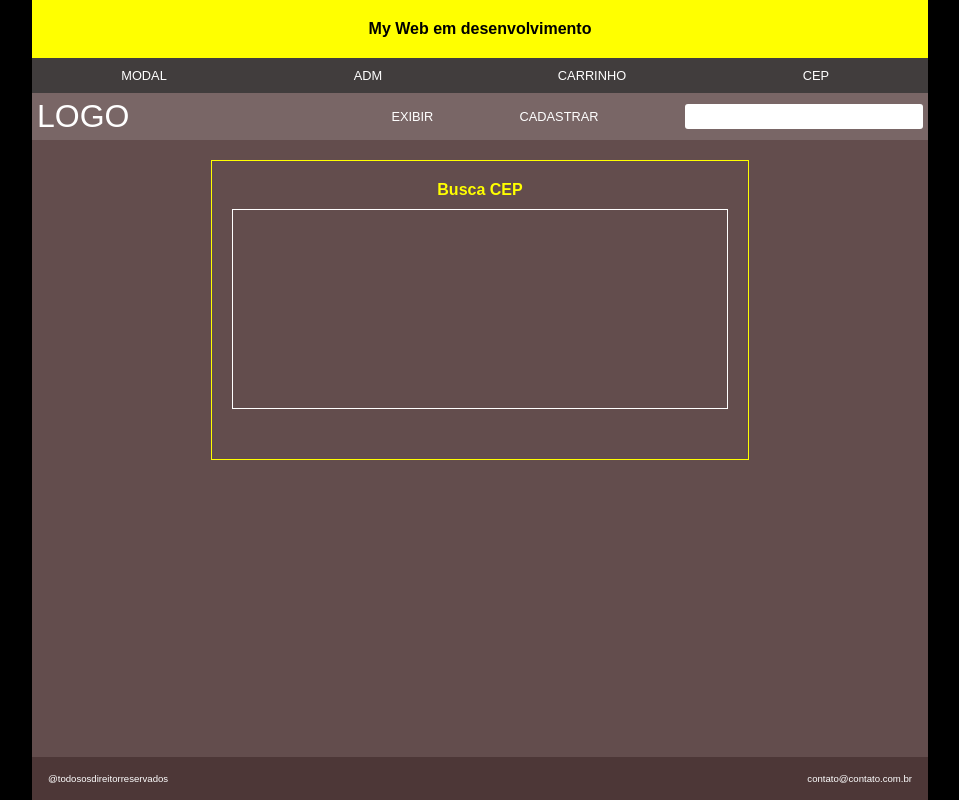
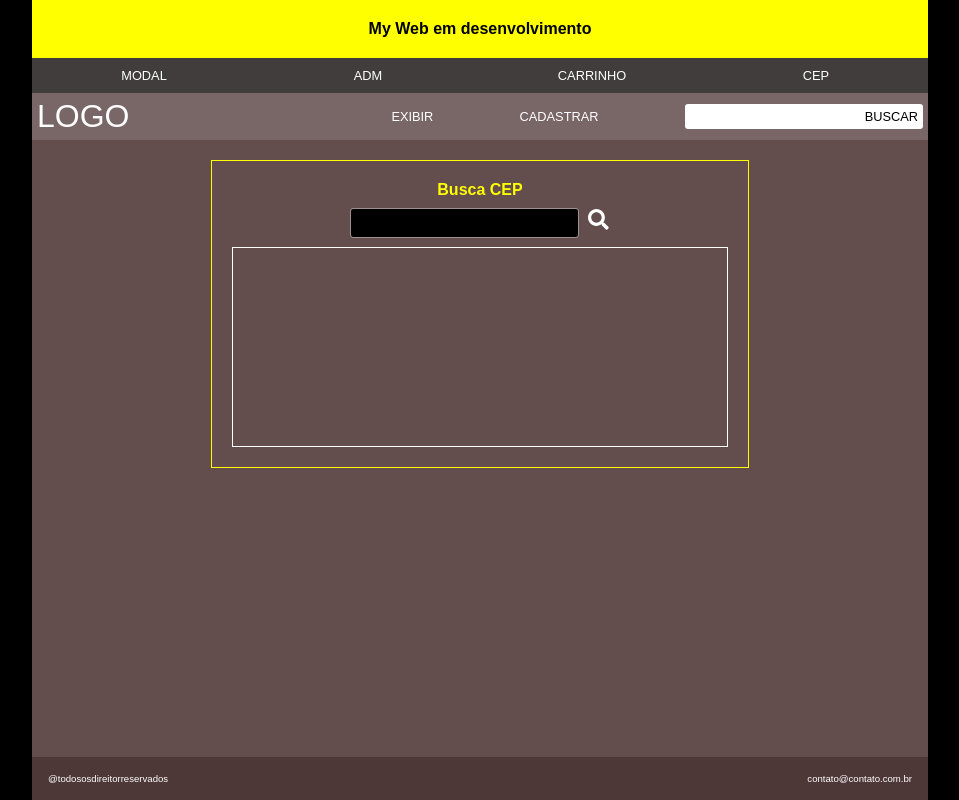
Before and after one commit to moacirdeveloper/appk1, a React (Create React App) app: page /buscacep in a window 1280 px wide. Shown: the whole page, without its empty margins (160-1119 px from the left). Built offline with nearby package versions, Linux system fonts and the light colour scheme; no server answers.

Commit message:
Mantenção AppMenu link Cep AppBuscaCep

```diff
--- a/package.json
+++ b/package.json
@@ -8,6 +8,7 @@
     "@testing-library/user-event": "^13.5.0",
     "react": "^18.2.0",
     "react-dom": "^18.2.0",
+    "react-icons": "^4.10.1",
     "react-router-dom": "^6.14.0",
     "react-scripts": "5.0.1",
     "web-vitals": "^2.1.4"
--- a/src/css/AppBuscaCep.css
+++ b/src/css/AppBuscaCep.css
@@ -12,9 +12,26 @@
 }
 .dadosBuscaCep{
     display: flex;
+    text-align: center;
     flex-direction: column;
     width: 100%;
     border: 1px solid white;
     min-height: 200px;
     padding: 10px;
 }
+.containerBuscaCep input{
+    background-color: black;
+    border-color: white;
+    border-radius: 2px;
+    color: white;
+    outline: 1px solid rgba(255, 255, 255, 0.377);
+}
+.valorDigitadoInput{
+    display: flex;
+}
+svg{
+    color: white;
+    font-size: 1.3em;
+    margin-left: 10px;
+
+}
--- a/src/css/AppMenuBar.css
+++ b/src/css/AppMenuBar.css
@@ -27,6 +27,7 @@
 .buscaDados input{
     background-color: white;
     padding: 5px;
+    color: black;
 }
 .buscaDados input[type="text"]{
     border-radius: 3px 0px 0px 3px;
--- a/src/paginas/AppBuscaCep.jsx
+++ b/src/paginas/AppBuscaCep.jsx
@@ -1,15 +1,24 @@
 import React from "react";
-import { useState, useEffect } from "react";
+import { FaSearch } from "react-icons/fa"
+import { useState, useEffect, useRef } from "react";
 
 import "../css/AppBuscaCep.css";
 
 function AppBuscaCep(){
 
+    const [ inputDado, setInputDado ] = useState("");
     const [ cep, setCep ] = useState({});
+    const inputDigitado = useRef();
 
     useEffect( () => {
 
-        fetch("https://viacep.com.br/ws/01001000/json/")
+        if(inputDado === ""){
+            inputDigitado.current.focus();
+            setInputDado("");
+            return;
+        }
+
+        fetch(`https://viacep.com.br/ws/${inputDado}/json/`)
         .then( dados => dados.json())
         .then(data => {
             setCep(data)
@@ -17,20 +26,36 @@ function AppBuscaCep(){
         })
         .catch((err) => console.log(err))
 
-    }, [])
+
+
+    }, [inputDado])
+
+    function buscaDadoDigitado() {
+
+        //console.log(inputDigitado.current.value)
+        setInputDado(inputDigitado.current.value);
+        inputDigitado.current.value = "";
+        inputDigitado.current.focus();
+
+    }
 
     return (
 
         <div className="containerBuscaCep">
 
             <h2>Busca CEP</h2>
+            <div className="valorDigitadoInput">
+                <input ref={inputDigitado} id="inputDiv" type="text" className="inputBuscaCep" />
+                <FaSearch onClick={ () => buscaDadoDigitado()} ></FaSearch>
+            </div>
+
             <div className="dadosBuscaCep">
 
-                {cep.cep}<br />
-                {cep.logradouro}<br />
-                {cep.complemento}<br />
-                {cep.bairro}<br />
-                {cep.localidade}
+                <span>{cep.cep}</span>
+                <span>{cep.logradouro}</span>
+                <span>{cep.complemento}</span>
+                <span>{cep.bairro}</span>
+                <span>{cep.localidade}</span>
 
 
             </div>
```
Also changed, not shown: 1 other file (tests, documents, lock files or other folders).
